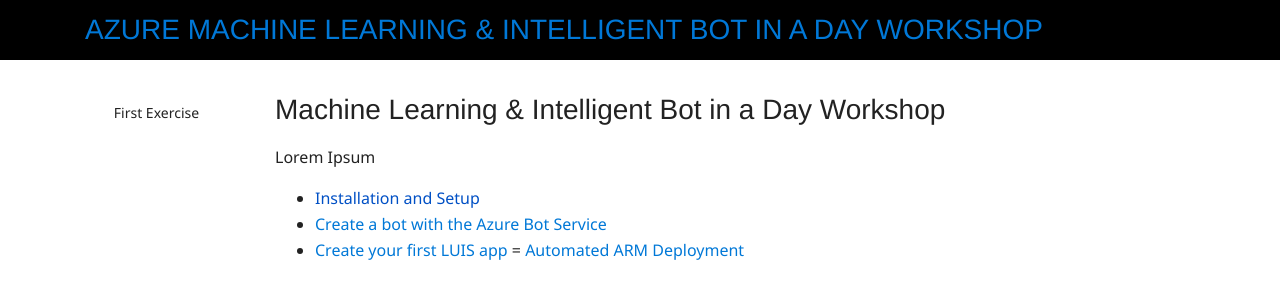
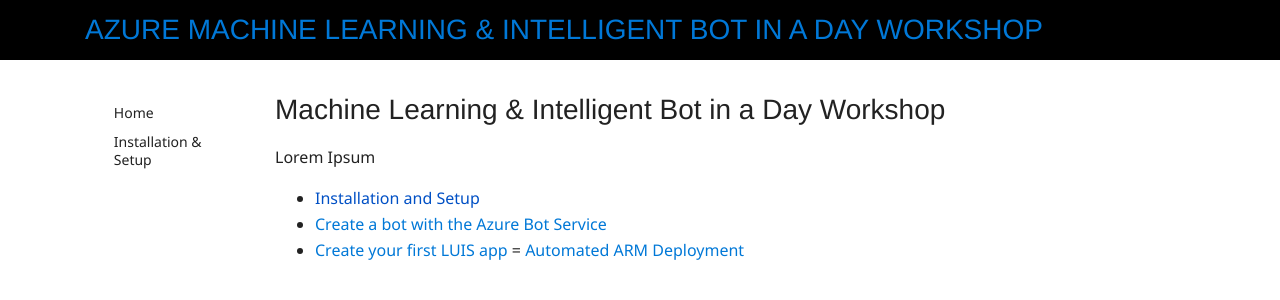
Before and after one commit to scook-valorem/bot-in-a-day, a Jekyll site: the page built from readme.md, in a window 1280 px wide. Shown: the top 300 px of the page. Built offline with Jekyll 4.4.1, drawn with Linux system fonts in a browser that asks for light colours; nearby versions of some CDN libraries.

Commit message:
Update default.html

```diff
--- a/_layouts/default.html
+++ b/_layouts/default.html
@@ -20,13 +20,7 @@
     <div class="container">
         <main class="row">
             <aside class="col-sm-2">
-                <nav class="toc">
-                    <ul>
-                        <li>
-                            <a href="first/">First Exercise</a>
-                        </li>
-                    </ul>
-                </nav>
+                {% include navigation.html %}
             </aside>
             <hr class="" />
             <article class="col-sm-10">
```
